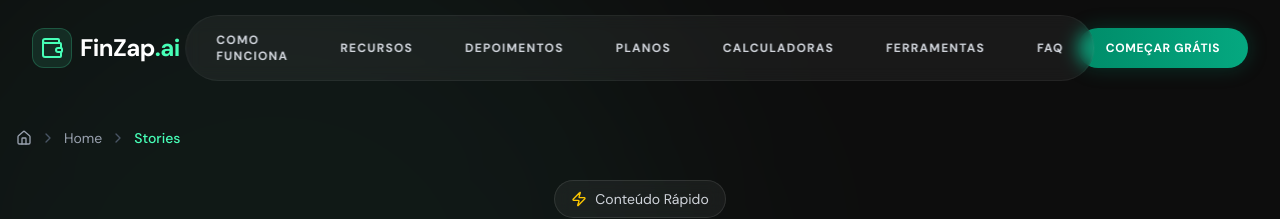
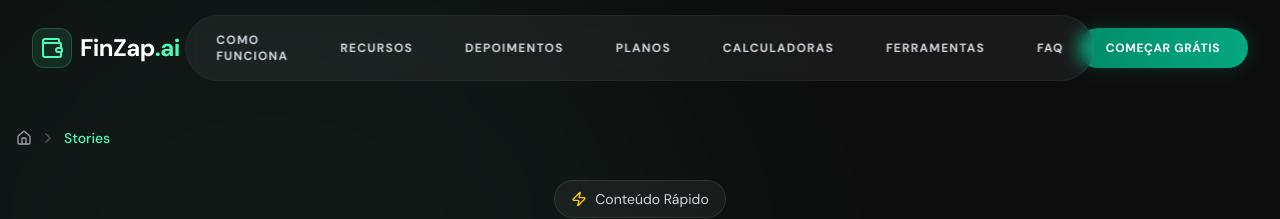
Before and after one commit to lucasgomesc1993/Site-App-Financeiro, a React (Vite) app: page /stories in a window 1280 px wide. Shown: the top 219 px of the page. Built offline with nearby package versions, Linux system fonts and the light colour scheme.

Commit message:
fix: remove duplicate home breadcrumb in stories gallery

```diff
--- a/components/StoriesGallery.tsx
+++ b/components/StoriesGallery.tsx
@@ -21,7 +21,6 @@ export const StoriesGallery: React.FC = () => {
             <div className="max-w-7xl mx-auto relative z-10">
                 <div className="mb-8">
                     <Breadcrumb items={[
-                        { label: 'Home', href: '/' },
                         { label: 'Stories', href: '/stories' }
                     ]} />
                 </div>
```
